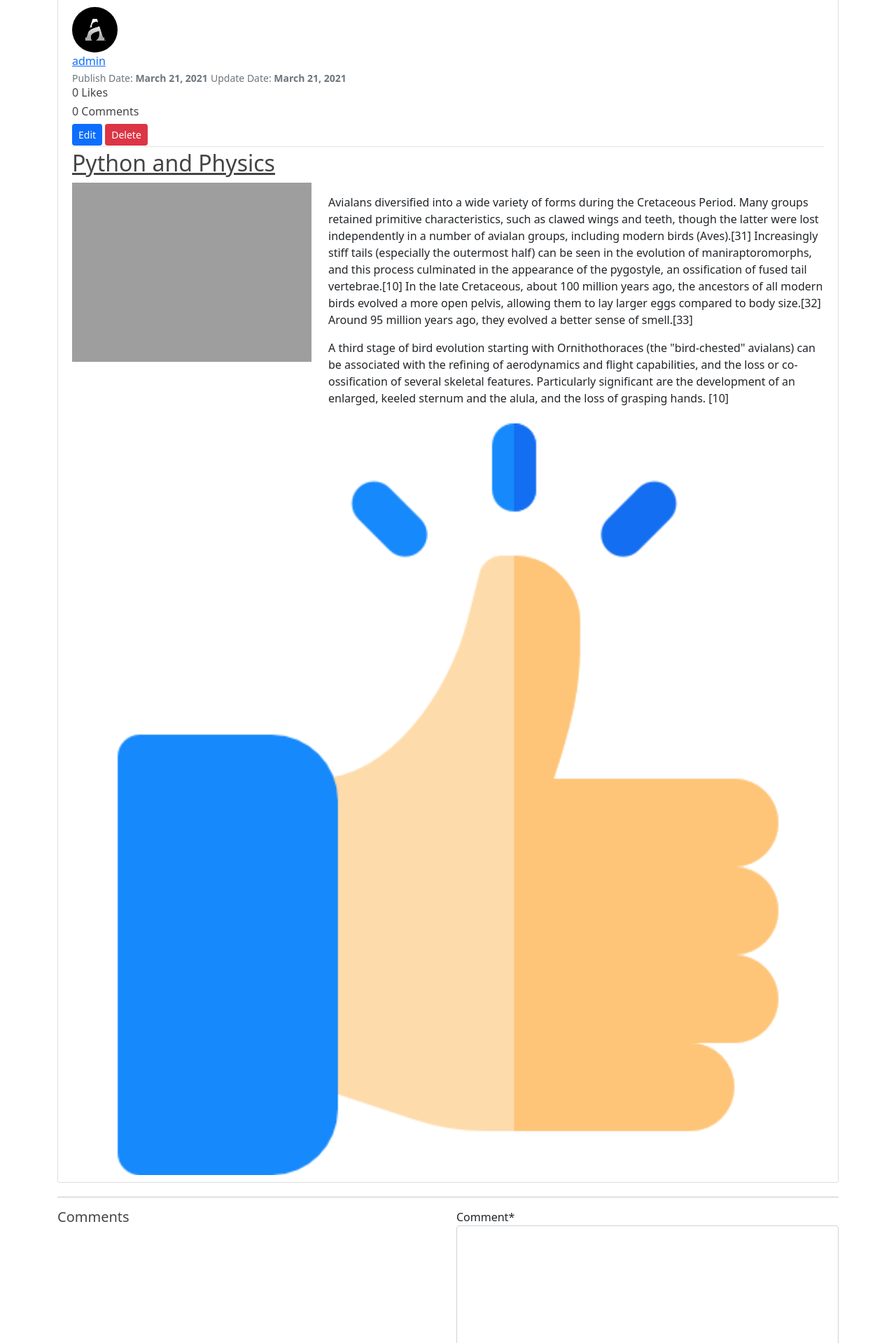
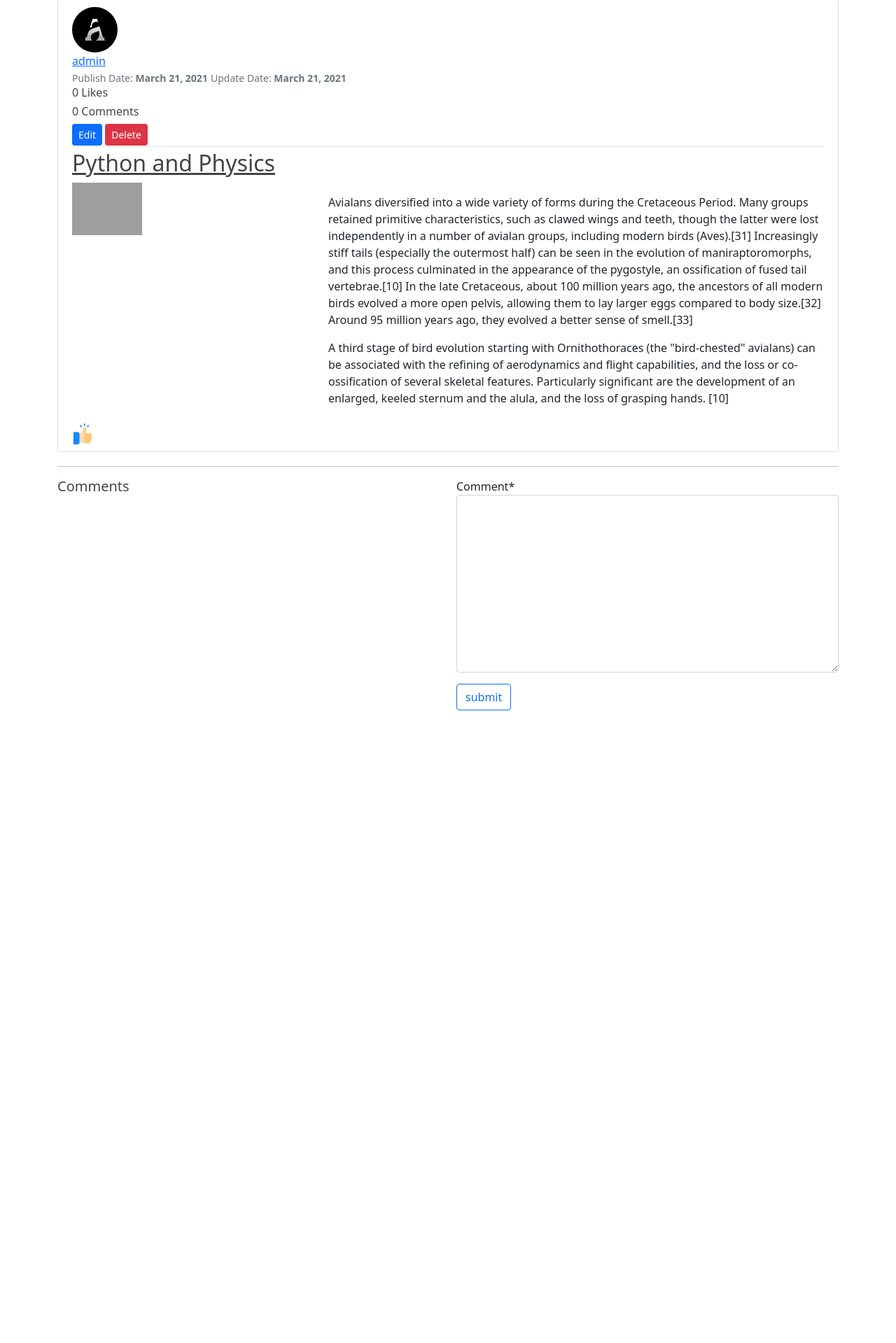
Before and after one commit to anis-6883/Django_Blog_Project, a Django app: a page that uses App_Blog/templates/App_Blog/blog_details.html in a window 1280 px wide. Shown: the part 81-2000 px from the top of the page at 70% size. After the commit the page ends 1096 px from the top, so only its background shows below. Run offline with Django 3.2, Linux system fonts and the light colour scheme; a user stored in the database is signed in; data comes from the database, SQL or seed files in the repository; some libraries are stand-ins or nearby versions; grey boxes are pictures that could not be loaded.

Commit message:
Image Size

```diff
--- a/App_Blog/static/App_Blog/css/main.css
+++ b/App_Blog/static/App_Blog/css/main.css
@@ -12,8 +12,12 @@ body {
     margin: 0;
   }
 
-  img{
+  .blog-img{
       width: 100%;
+  }
+
+  .like-img{
+    width: 30px
   }
 
   .bg-steel {
--- a/App_Blog/templates/App_Blog/blog_details.html
+++ b/App_Blog/templates/App_Blog/blog_details.html
@@ -5,7 +5,7 @@
 {% block content %}
 
 <article class="media content-section">
-    <img class="rounded-circle article-img" src="{{ blog.author.user_profile.image.url }}" alt="">
+    <img class="rounded-circle article-img blog-img" src="{{ blog.author.user_profile.image.url }}" alt="">
     <div class="media-body">
         <div class="article-metadata">
 
@@ -31,9 +31,9 @@
         </div>
         <div class="mt-2">
           {% if not liked %}
-            <a href="{% url 'App_Blog:blog-liked' pk=blog.pk %}"><img src="{% static 'App_Blog/images/like.png'%}" width="40px" alt=""></a>
+            <a href="{% url 'App_Blog:blog-liked' pk=blog.pk %}"><img class="like-img" src="{% static 'App_Blog/images/like.png'%}" alt=""></a>
           {% else %}
-            <a href="{% url 'App_Blog:blog-unliked' pk=blog.pk %}"><img src="{% static 'App_Blog/images/dislike.png'%}" width="40px" alt=""></a>
+            <a href="{% url 'App_Blog:blog-unliked' pk=blog.pk %}"><img class="like-img" src="{% static 'App_Blog/images/dislike.png'%}"  alt=""></a>
           {% endif %}
         </div>
     </div>
--- a/App_Blog/templates/App_Blog/blog_list.html
+++ b/App_Blog/templates/App_Blog/blog_list.html
@@ -5,7 +5,7 @@
 {% for blog in blogs %}
 
 <article class="media content-section">
-    <img class="rounded-circle article-img" src="{{ blog.author.user_profile.image.url }}" alt="">
+    <img class="rounded-circle article-img blog-img" src="{{ blog.author.user_profile.image.url }}" alt="">
     <div class="media-body">
         <div class="article-metadata">
             <a class="mr-2" href="">{{ blog.author }}</a>
--- a/App_Blog/templates/App_Blog/my_blogs.html
+++ b/App_Blog/templates/App_Blog/my_blogs.html
@@ -7,7 +7,7 @@
 {% for blog in user.post_author.all %}
 
 <article class="media content-section">
-    <img class="rounded-circle article-img" src="{{ blog.author.user_profile.image.url }}" alt="">
+    <img class="rounded-circle article-img blog-img" src="{{ blog.author.user_profile.image.url }}" alt="">
     <div class="media-body">
         <div class="article-metadata">
             <a class="mr-2" href="">{{ blog.author }}</a>
```
